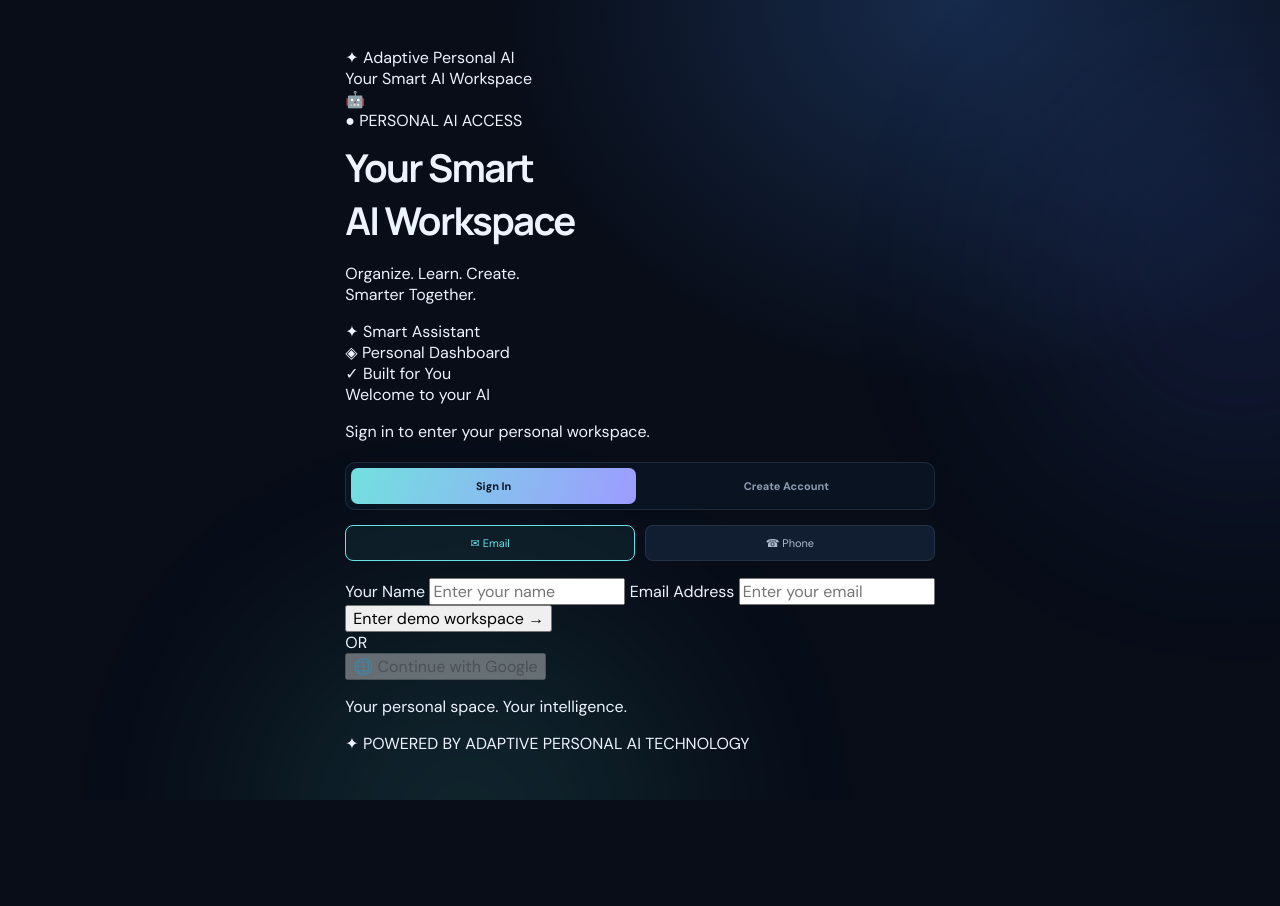
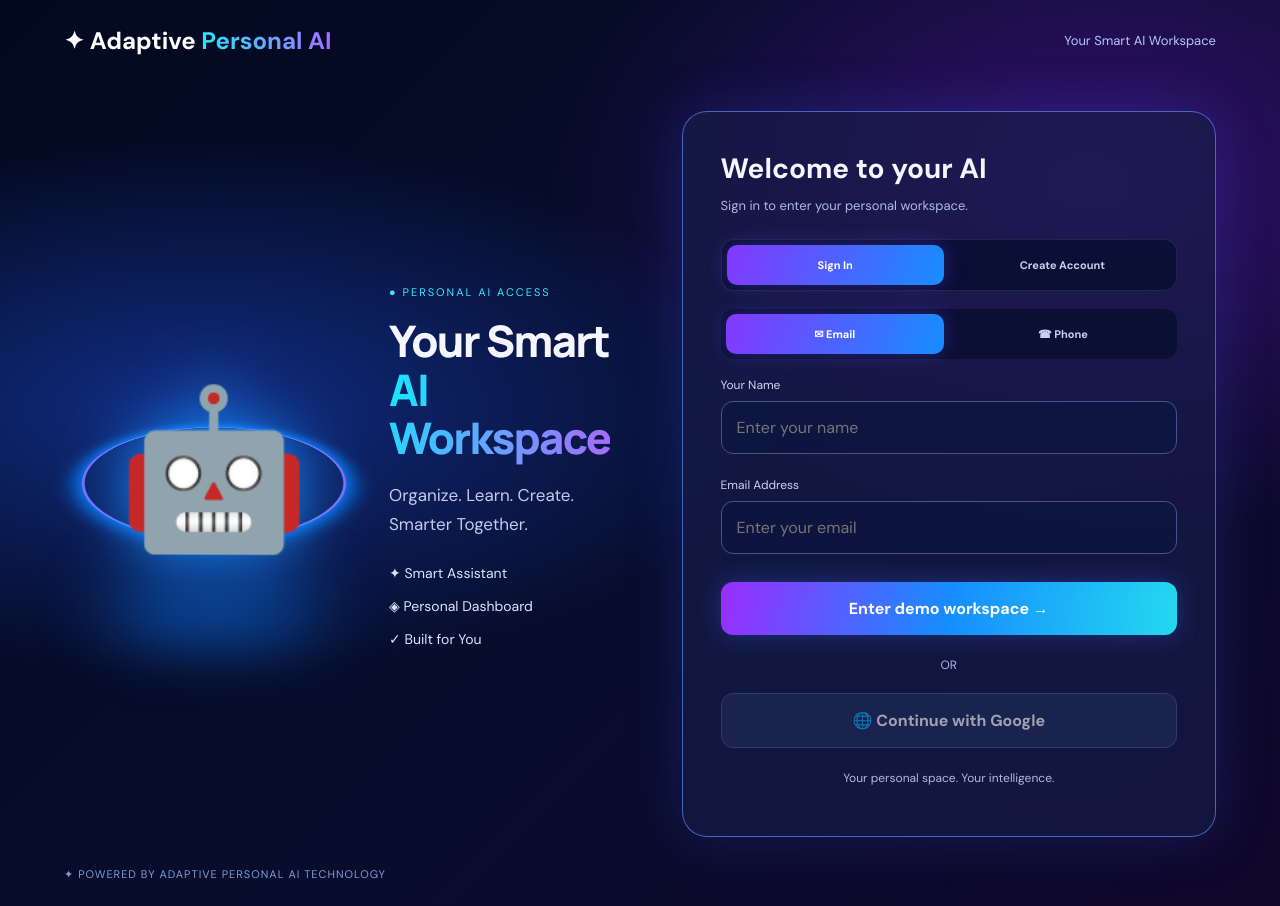
Before and after one commit to keshavrajendramalviya123-dev/adaptive---personal-ai, a Flask app: page /login in a window 1280 px wide. Before the commit the page ends 800 px from the top, so only its background shows below. Run offline with Flask 3, Linux system fonts and the light colour scheme.

Commit message:
Add 3D neon login styles to CSS

```diff
--- a/adaptive_personal_ai_flask_starter/adaptive_personal_ai/static/css/style.css
+++ b/adaptive_personal_ai_flask_starter/adaptive_personal_ai/static/css/style.css
@@ -98,3 +98,288 @@
     flex-direction: column;
   }
 }
+
+/* ===== ADAPTIVE PERSONAL AI - 3D NEON LOGIN ===== */
+
+.login-main {
+  display: block !important;
+  place-items: unset !important;
+  padding: 0 !important;
+  max-width: none !important;
+  width: 100% !important;
+  margin: 0 !important;
+}
+
+.neon-login {
+  min-height: 100vh;
+  padding: 25px 5%;
+  color: #f4f5ff;
+  background:
+    radial-gradient(ellipse at 15% 45%, #102d83 0%, transparent 38%),
+    radial-gradient(ellipse at 85% 20%, #32106a 0%, transparent 35%),
+    linear-gradient(135deg, #03091f, #080d2d 55%, #10072b);
+  overflow: hidden;
+  font-family: 'DM Sans', sans-serif;
+}
+
+.neon-header {
+  display: flex;
+  justify-content: space-between;
+  align-items: center;
+  max-width: 1450px;
+  margin: auto;
+}
+
+.neon-brand {
+  font-size: 24px;
+  font-weight: 800;
+  color: white;
+}
+
+.neon-brand span {
+  background: linear-gradient(90deg, #28e5ff, #a66bff);
+  background-clip: text;
+  -webkit-background-clip: text;
+  color: transparent;
+}
+
+.neon-help { color: #b7c5ff; font-size: 13px; }
+
+.neon-content {
+  max-width: 1450px;
+  margin: 55px auto 30px;
+  display: grid;
+  grid-template-columns: 1fr 0.95fr;
+  align-items: center;
+  gap: 55px;
+}
+
+.neon-hero {
+  display: flex;
+  align-items: center;
+  gap: 25px;
+}
+
+.robot-stage {
+  position: relative;
+  width: 300px;
+  height: 360px;
+  flex-shrink: 0;
+  display: flex;
+  align-items: center;
+  justify-content: center;
+  perspective: 700px;
+}
+
+.robot {
+  font-size: 155px;
+  position: relative;
+  z-index: 2;
+  filter: drop-shadow(0 0 30px #168cff);
+  animation: robotFloat 3s ease-in-out infinite;
+}
+
+.robot-ring {
+  position: absolute;
+  width: 260px;
+  height: 260px;
+  border: 2px solid #16dfff;
+  border-radius: 50%;
+  box-shadow: 0 0 25px #087eff;
+}
+
+.ring-one { transform: rotateX(65deg); }
+
+.ring-two {
+  transform: rotateX(65deg) rotate(65deg);
+  border-color: #a15cff;
+}
+
+.robot-glow {
+  position: absolute;
+  bottom: 25px;
+  width: 220px;
+  height: 35px;
+  border-radius: 50%;
+  background: #087eff;
+  filter: blur(35px);
+}
+
+@keyframes robotFloat {
+  0%, 100% { transform: translateY(0) rotateY(-5deg); }
+  50% { transform: translateY(-15px) rotateY(5deg); }
+}
+
+.hero-label {
+  color: #39e7ff;
+  font-size: 11px;
+  letter-spacing: 2px;
+  margin-bottom: 18px;
+}
+
+.hero-text h1 {
+  font-size: clamp(30px, 3.4vw, 48px);
+  line-height: 1.12;
+  font-weight: 850;
+  margin: 0 0 18px;
+}
+
+.hero-text h1 span {
+  background: linear-gradient(90deg, #17e6ff, #a56aff);
+  background-clip: text;
+  -webkit-background-clip: text;
+  color: transparent;
+}
+
+.hero-text p {
+  color: #c3cbed;
+  line-height: 1.7;
+  font-size: 17px;
+  margin-bottom: 25px;
+}
+
+.hero-feature {
+  margin: 15px 0;
+  color: #d9e5ff;
+  font-size: 14px;
+}
+
+.neon-panel {
+  width: 100%;
+  max-width: 560px;
+  justify-self: end;
+  padding: 38px;
+  border-radius: 25px;
+  background: rgba(24, 30, 75, .65);
+  border: 1px solid rgba(100, 145, 255, .65);
+  box-shadow: 0 0 55px rgba(60, 90, 255, .22);
+  backdrop-filter: blur(25px);
+}
+
+.panel-heading { font-size: 28px; font-weight: 800; }
+
+.panel-subtitle {
+  color: #aebbe2;
+  font-size: 13px;
+  margin: 10px 0 25px;
+}
+
+.neon-panel .auth-tabs,
+.neon-panel .auth-options {
+  display: flex;
+  gap: 10px;
+  margin-bottom: 18px;
+  padding: 5px;
+  border-radius: 13px;
+  background: rgba(5, 12, 43, .7);
+}
+
+.neon-panel .auth-tab,
+.neon-panel .auth-option {
+  flex: 1;
+  padding: 13px 8px;
+  border: 0;
+  border-radius: 10px;
+  background: transparent;
+  color: #c7d0f0;
+  cursor: pointer;
+  font-weight: 700;
+}
+
+.neon-panel .auth-tab.active,
+.neon-panel .auth-option.active {
+  color: white;
+  background: linear-gradient(110deg, #8437ff, #168eff);
+  box-shadow: 0 0 20px #624cff55;
+}
+
+.neon-panel label {
+  display: block;
+  color: #cbd5f5;
+  font-size: 12px;
+  margin: 15px 0 8px;
+}
+
+.neon-input {
+  width: 100%;
+  padding: 15px;
+  border-radius: 12px;
+  border: 1px solid #46528e;
+  background: rgba(13, 22, 62, .8);
+  color: white;
+  outline: none;
+  margin-bottom: 8px;
+  box-sizing: border-box;
+}
+
+.neon-input:focus {
+  border-color: #38dfff;
+  box-shadow: 0 0 15px #168eff44;
+}
+
+.neon-submit,
+.neon-google {
+  width: 100%;
+  padding: 16px;
+  border-radius: 12px;
+  font-weight: 800;
+  cursor: pointer;
+  margin-top: 20px;
+}
+
+.neon-submit {
+  border: 0;
+  color: white;
+  background: linear-gradient(100deg, #9a2dff, #168dff, #24d9ef);
+  box-shadow: 0 0 25px #3a68ff55;
+}
+
+.neon-google {
+  color: white;
+  background: #202b58;
+  border: 1px solid #46528e;
+  opacity: .6;
+  cursor: not-allowed;
+}
+
+.neon-divider {
+  text-align: center;
+  color: #aab8e7;
+  margin: 22px 0 0;
+  font-size: 12px;
+}
+
+.neon-bottom {
+  text-align: center;
+  color: #aebbe2;
+  font-size: 12px;
+  margin-top: 22px;
+}
+
+.neon-footer {
+  max-width: 1450px;
+  margin: 30px auto 0;
+  color: #7f9ad8;
+  font-size: 11px;
+  letter-spacing: 1px;
+}
+
+@media(max-width: 1000px) {
+  .neon-content {
+    grid-template-columns: 1fr;
+    justify-items: center;
+  }
+  .neon-hero {
+    flex-wrap: wrap;
+    justify-content: center;
+  }
+  .neon-panel { justify-self: center; }
+}
+
+@media(max-width: 600px) {
+  .neon-login { padding: 20px 15px; }
+  .neon-hero { display: block; text-align: center; }
+  .robot-stage { margin: auto; height: 250px; }
+  .robot { font-size: 120px; }
+  .neon-panel { padding: 23px; }
+}
```
